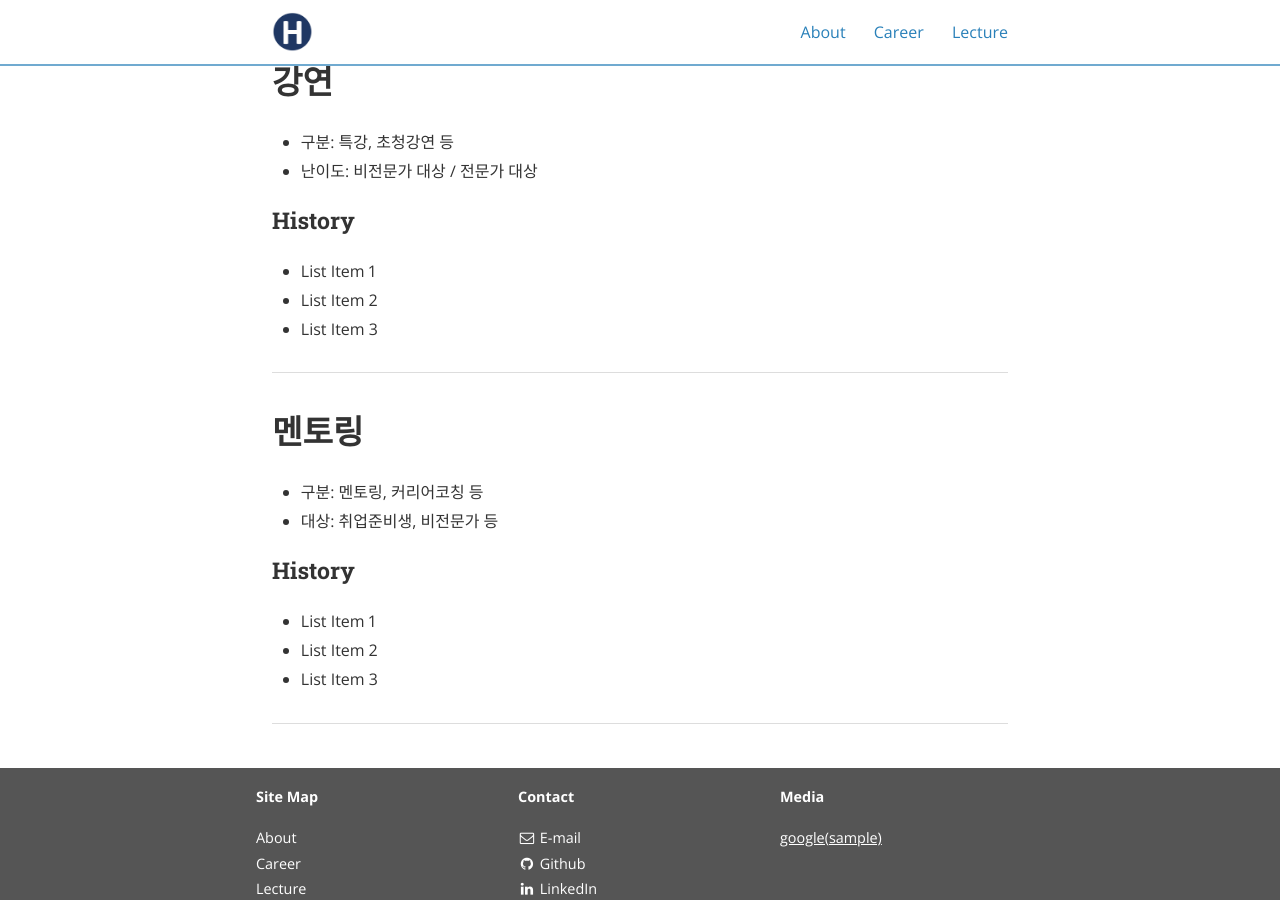
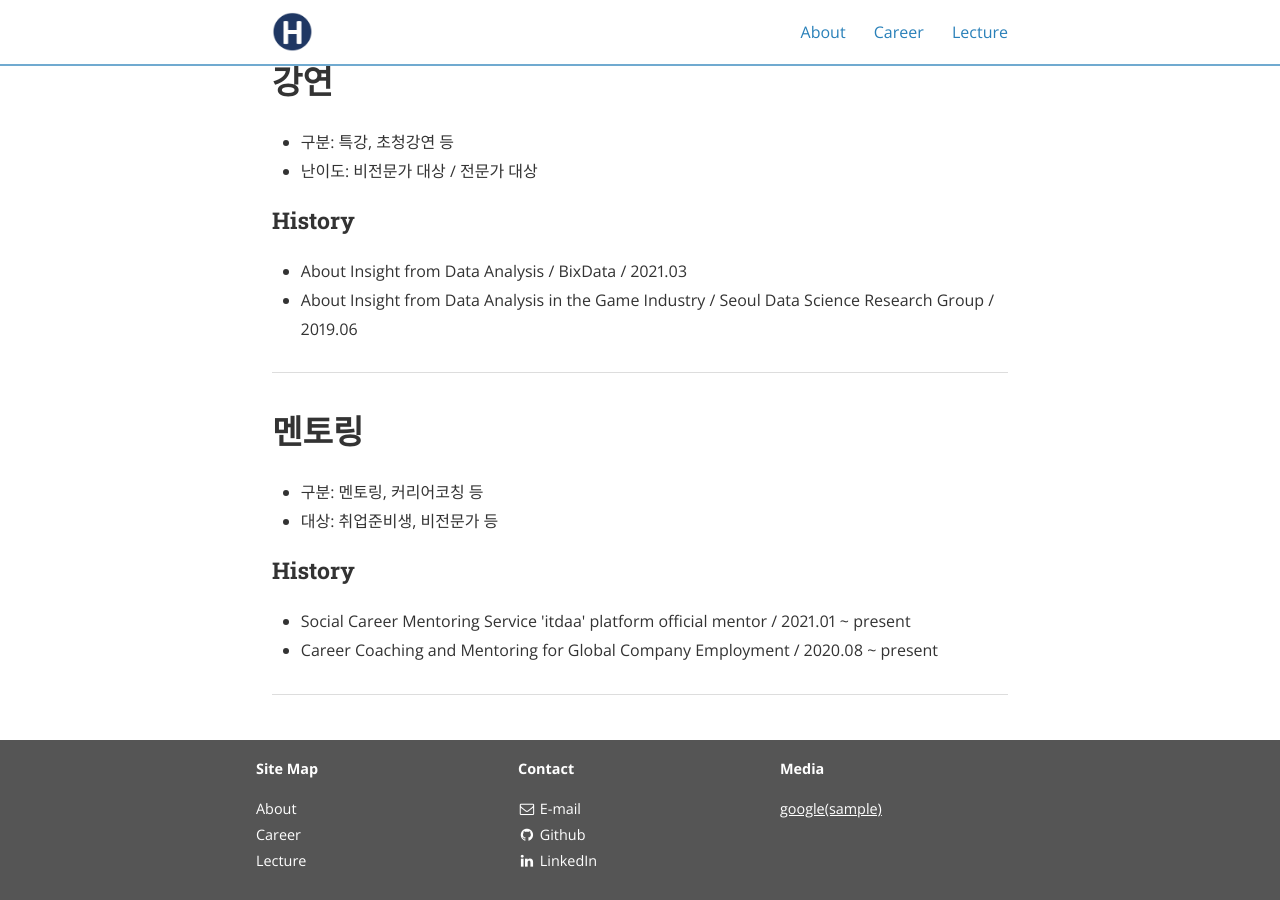
Before and after one commit to hwaneest/github.io, a Jekyll site: the page built from typography.md, in a window 1280 px wide and 900 px high, scrolled down 847 px. Built offline with Jekyll 4.4.1, drawn with Linux system fonts in a browser that asks for light colours; nearby versions of some CDN libraries.

Commit message:
lecture enlish done

```diff
--- a/typography.md
+++ b/typography.md
@@ -50,9 +50,12 @@ main_nav: true
 
   <h3>History</h3>
   <ul>
-    <li>List Item 1</li>
-    <li>List Item 2</li>
-    <li>List Item 3</li>
+    <li>
+      About Insight from Data Analysis / BixData / 2021.03
+    </li>
+    <li>
+      About Insight from Data Analysis in the Game Industry / Seoul Data Science Research Group / 2019.06
+    </li>
   </ul>
 
 <hr>
@@ -68,12 +71,17 @@ main_nav: true
 
   <h3>History</h3>
   <ul>
-    <li>List Item 1</li>
-    <li>List Item 2</li>
-    <li>List Item 3</li>
+    <li>
+      Social Career Mentoring Service 'itdaa' platform official mentor / 2021.01 ~ present
+    </li>
+    <li>
+      Career Coaching and Mentoring for Global Company Employment / 2020.08 ~ present
+    </li>
   </ul>
 
 <hr>
+
+
 
 <!--
 
```
Also changed, not shown: 2 other files.
